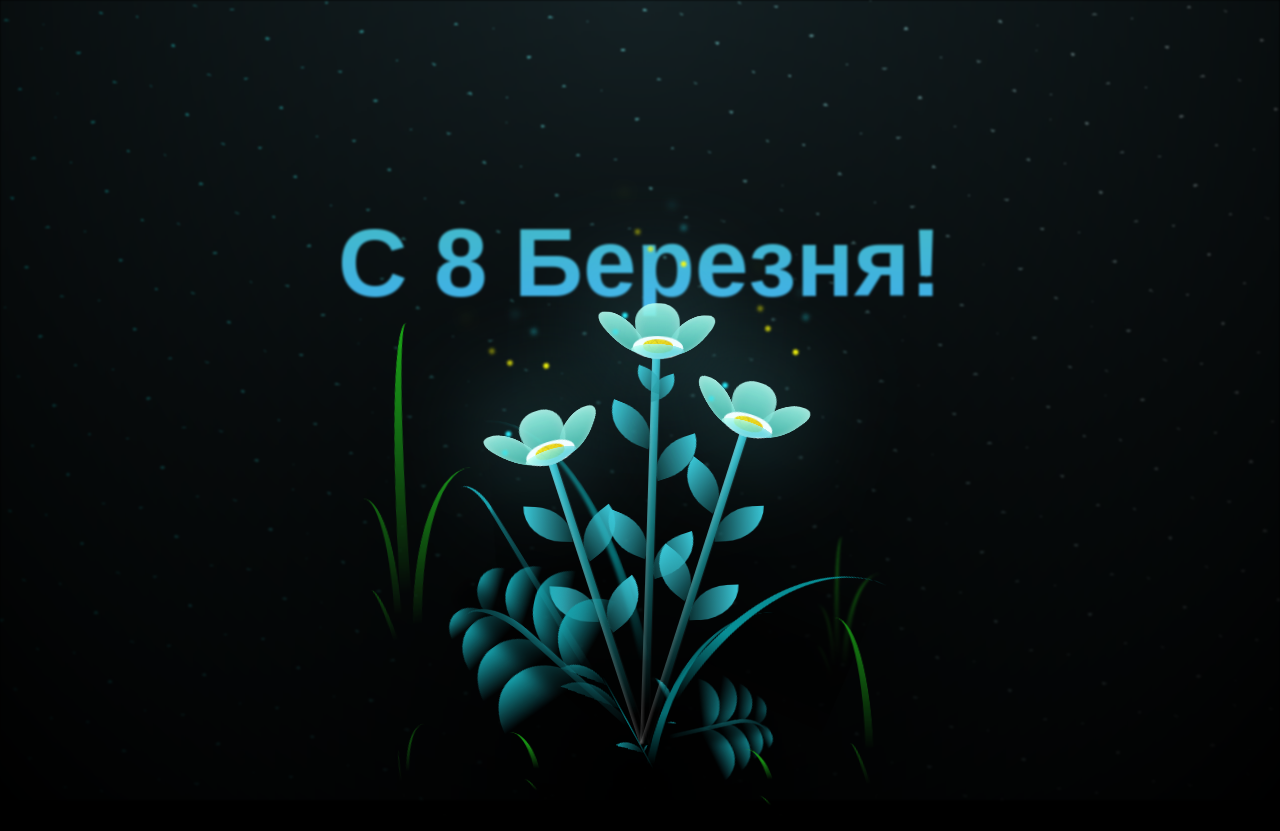
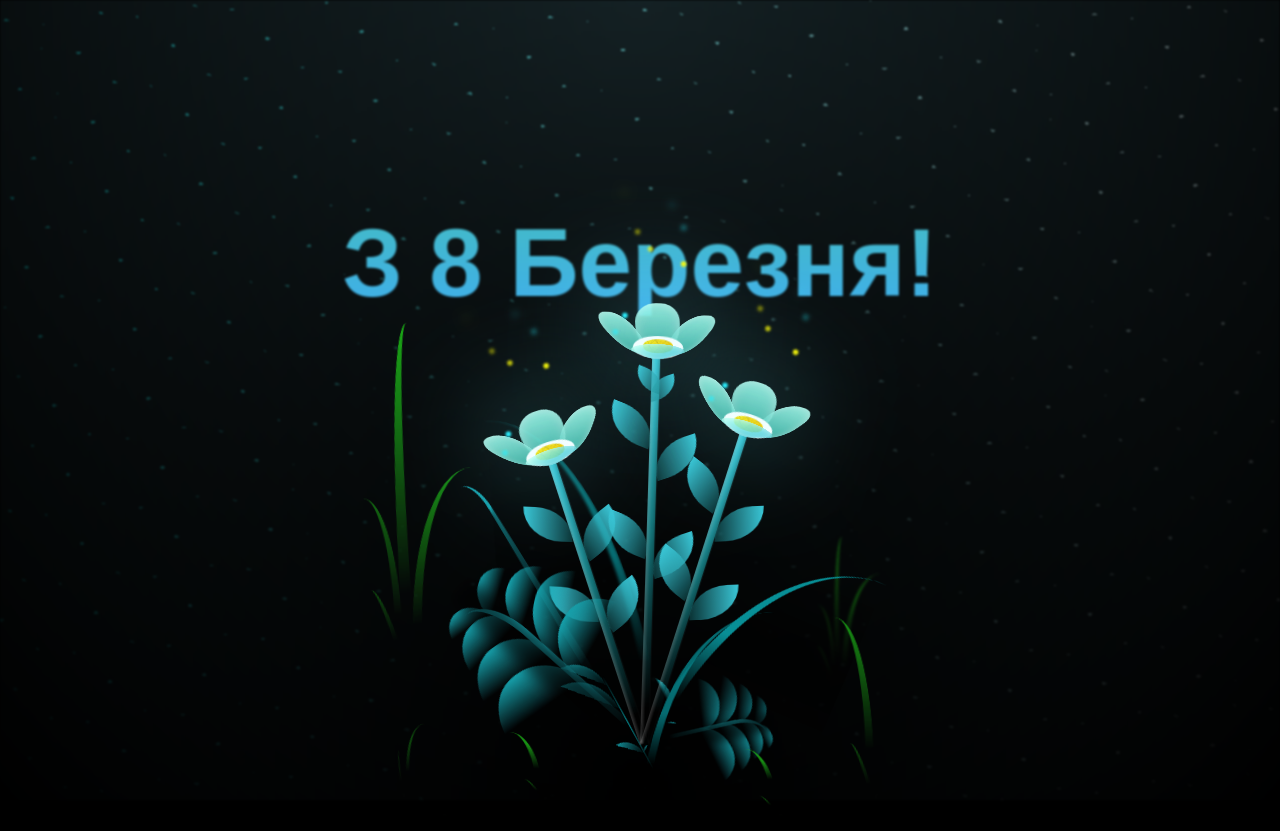
Before and after one commit to Macsym2018/macsym2018.github.io, a plain HTML site: page index.html in a window 1280 px wide. Drawn offline with Linux system fonts and the light colour scheme.

Commit message:
Fix changes

```diff
--- a/index.html
+++ b/index.html
@@ -8,7 +8,7 @@
 <body class="not-loaded">
 <div class="night">
     <div class="march_text">
-        <h1 class="animated_march_text">С 8 Березня!</h1>
+        <h1 class="animated_march_text">З 8 Березня!</h1>
     </div>
 </div>
 <div class="flowers">
```
